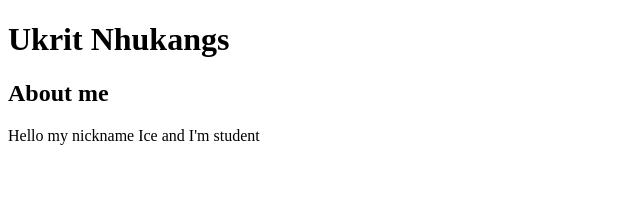
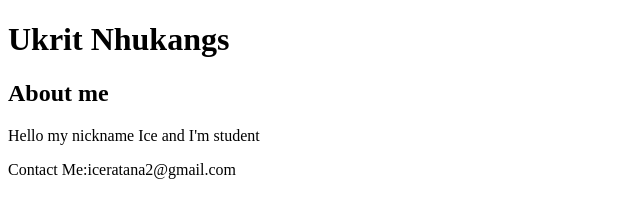
Before and after one commit to AsticeX/ukrit-profile-project, a plain HTML site: page index.html in a window 1280 px wide. Shown: the whole page, without its empty margins (0-640 px from the left). Drawn offline with Linux system fonts and the light colour scheme.

Commit message:
add footer

```diff
--- a/index.html
+++ b/index.html
@@ -10,5 +10,6 @@
     <h1>Ukrit Nhukangs</h1>
     <h2>About me</h2>
     <p>Hello my nickname Ice and I'm student</p>
+    <footer>Contact Me:iceratana2@gmail.com</footer>
 </body>
 </html>
```
